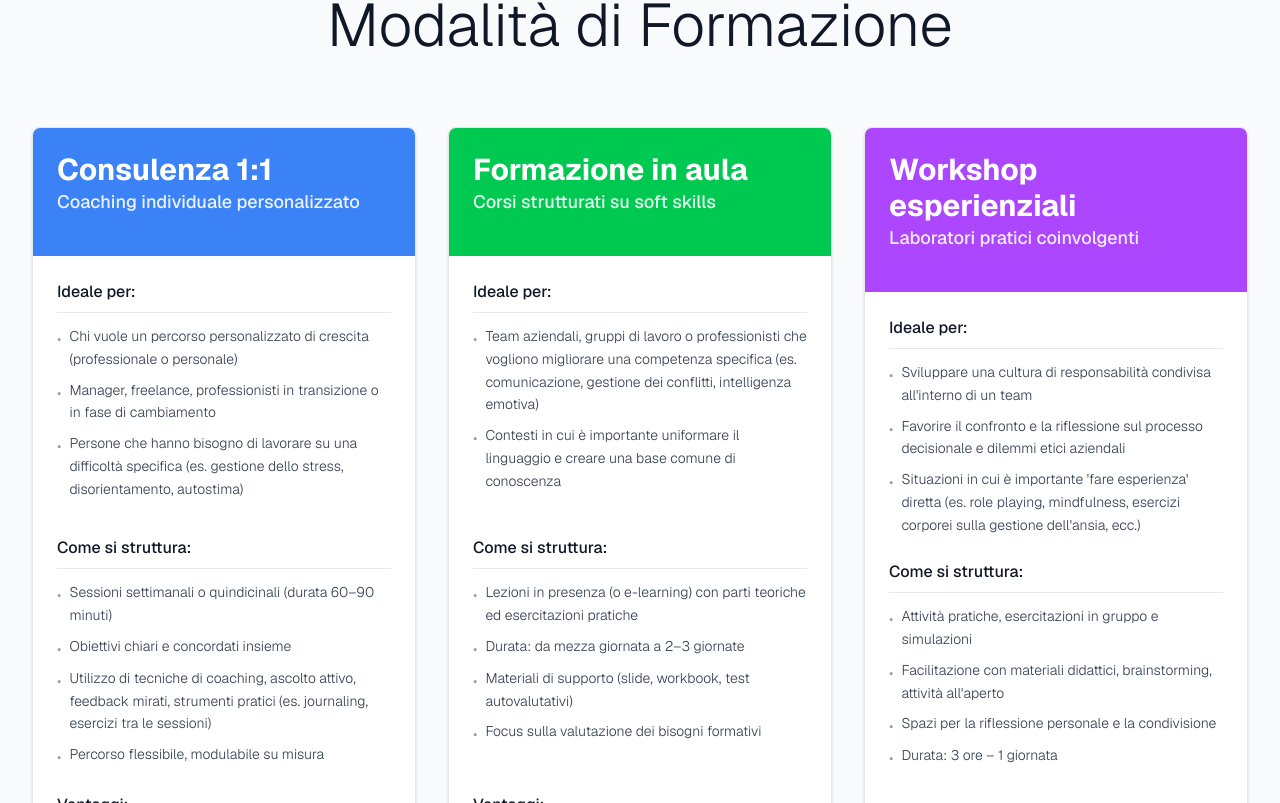
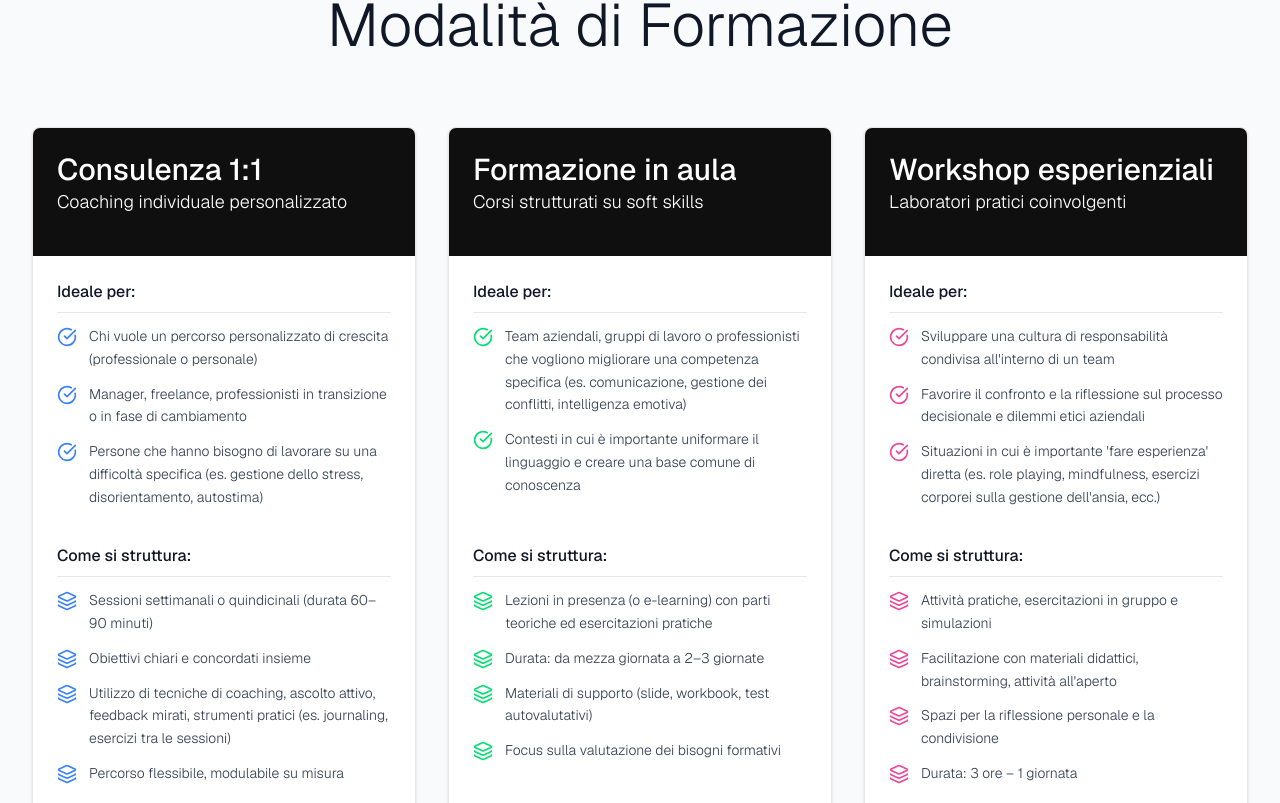
Before and after one commit to ezequiasaramburu/martina-website, a Next.js app: page /coaching in a window 1280 px wide. Shown: the part 677-1480 px from the top of the page. Built offline with nearby package versions, Linux system fonts and the light colour scheme.

Commit message:
update modality cards

```diff
--- a/src/components/CoachingModalities.tsx
+++ b/src/components/CoachingModalities.tsx
@@ -1,10 +1,11 @@
 "use client";
 
 import Link from "next/link";
+import { CheckCircle, Layers, Award } from "lucide-react";
 
 interface DetailSection {
   title: string;
-  items: string[];
+  items: { text: string; icon: React.ComponentType<{ className?: string }> }[];
 }
 
 interface CoachingModalityProps {
@@ -20,34 +21,45 @@ const CoachingModalityCard = ({
   accentColor,
   sections,
 }: CoachingModalityProps) => {
+  const colorMap: { [key: string]: string } = {
+    "bg-blue-500": "text-blue-500",
+    "bg-green-400": "text-green-400",
+    "bg-pink-500": "text-pink-500",
+  };
+
+  const iconColor = colorMap[accentColor] || "text-gray-500";
+
   return (
     <div className="bg-white rounded-lg shadow-sm border border-gray-200 overflow-hidden flex flex-col h-full">
-      {/* Header */}
-      <div className={`${accentColor} p-6 text-white`}>
+      <div className="bg-dark-900 p-6 text-white">
         <div className="flex items-center mb-4">
           <div>
-            <h3 className="text-2xl md:text-3xl font-bold">{title}</h3>
-            <p className="text-lg font-medium opacity-90">{subtitle}</p>
+            <h3 className="text-2xl md:text-3xl font-medium">{title}</h3>
+            <p className="text-lg font-light">{subtitle}</p>
           </div>
         </div>
       </div>
 
-      {/* Content */}
       <div className="p-6 grid grid-rows-3 gap-6 flex-1">
         {sections.map((section, index) => (
           <div key={index} className="flex-1 space-y-3">
             <h4 className="text-base font-medium text-gray-900 border-b border-gray-200 pb-2">
               {section.title}
             </h4>
-            <ul className="space-y-2">
-              {section.items.map((item, itemIndex) => (
-                <li key={itemIndex} className="flex items-start">
-                  <span className="text-gray-400 mr-2 mt-1 text-sm">•</span>
-                  <span className="text-gray-700 font-light leading-relaxed text-sm">
-                    {item}
-                  </span>
-                </li>
-              ))}
+            <ul className="space-y-3">
+              {section.items.map((item, itemIndex) => {
+                const IconComponent = item.icon;
+                return (
+                  <li key={itemIndex} className="flex items-start">
+                    <div className="flex-shrink-0 mr-3 mt-0.5">
+                      <IconComponent className={`h-5 w-5 ${iconColor}`} />
+                    </div>
+                    <span className="text-gray-700 font-light leading-relaxed text-sm">
+                      {item.text}
+                    </span>
+                  </li>
+                );
+              })}
             </ul>
           </div>
         ))}
@@ -66,26 +78,56 @@ const CoachingModalities = () => {
         {
           title: "Ideale per:",
           items: [
-            "Chi vuole un percorso personalizzato di crescita (professionale o personale)",
-            "Manager, freelance, professionisti in transizione o in fase di cambiamento",
-            "Persone che hanno bisogno di lavorare su una difficoltà specifica (es. gestione dello stress, disorientamento, autostima)",
+            {
+              text: "Chi vuole un percorso personalizzato di crescita (professionale o personale)",
+              icon: CheckCircle,
+            },
+            {
+              text: "Manager, freelance, professionisti in transizione o in fase di cambiamento",
+              icon: CheckCircle,
+            },
+            {
+              text: "Persone che hanno bisogno di lavorare su una difficoltà specifica (es. gestione dello stress, disorientamento, autostima)",
+              icon: CheckCircle,
+            },
           ],
         },
         {
           title: "Come si struttura:",
           items: [
-            "Sessioni settimanali o quindicinali (durata 60–90 minuti)",
-            "Obiettivi chiari e concordati insieme",
-            "Utilizzo di tecniche di coaching, ascolto attivo, feedback mirati, strumenti pratici (es. journaling, esercizi tra le sessioni)",
-            "Percorso flessibile, modulabile su misura",
+            {
+              text: "Sessioni settimanali o quindicinali (durata 60–90 minuti)",
+              icon: Layers,
+            },
+            {
+              text: "Obiettivi chiari e concordati insieme",
+              icon: Layers,
+            },
+            {
+              text: "Utilizzo di tecniche di coaching, ascolto attivo, feedback mirati, strumenti pratici (es. journaling, esercizi tra le sessioni)",
+              icon: Layers,
+            },
+            {
+              text: "Percorso flessibile, modulabile su misura",
+              icon: Layers,
+            },
           ],
         },
         {
           title: "Vantaggi:",
           items: [
-            "Altissima personalizzazione",
-            "Maggiore profondità e introspezione",
-            "Possibilità di affrontare anche blocchi emotivi o relazionali",
+            {
+              text: "Altissima personalizzazione",
+              icon: Award,
+            },
+            {
+              text: "Maggiore profondità e introspezione",
+              icon: Award,
+            },
+            {
+              text: "Possibilità di affrontare anche blocchi emotivi o relazionali",
+              icon: Award,
+            },
           ],
         },
       ],
@@ -93,30 +135,57 @@ const CoachingModalities = () => {
     {
       title: "Formazione in aula",
       subtitle: "Corsi strutturati su soft skills",
-      accentColor: "bg-green-500",
+      accentColor: "bg-green-400",
       sections: [
         {
           title: "Ideale per:",
           items: [
-            "Team aziendali, gruppi di lavoro o professionisti che vogliono migliorare una competenza specifica (es. comunicazione, gestione dei conflitti, intelligenza emotiva)",
-            "Contesti in cui è importante uniformare il linguaggio e creare una base comune di conoscenza",
+            {
+              text: "Team aziendali, gruppi di lavoro o professionisti che vogliono migliorare una competenza specifica (es. comunicazione, gestione dei conflitti, intelligenza emotiva)",
+              icon: CheckCircle,
+            },
+            {
+              text: "Contesti in cui è importante uniformare il linguaggio e creare una base comune di conoscenza",
+              icon: CheckCircle,
+            },
           ],
         },
         {
           title: "Come si struttura:",
           items: [
-            "Lezioni in presenza (o e-learning) con parti teoriche ed esercitazioni pratiche",
-            "Durata: da mezza giornata a 2–3 giornate",
-            "Materiali di supporto (slide, workbook, test autovalutativi)",
-            "Focus sulla valutazione dei bisogni formativi",
+            {
+              text: "Lezioni in presenza (o e-learning) con parti teoriche ed esercitazioni pratiche",
+              icon: Layers,
+            },
+            {
+              text: "Durata: da mezza giornata a 2–3 giornate",
+              icon: Layers,
+            },
+            {
+              text: "Materiali di supporto (slide, workbook, test autovalutativi)",
+              icon: Layers,
+            },
+            {
+              text: "Focus sulla valutazione dei bisogni formativi",
+              icon: Layers,
+            },
           ],
         },
         {
           title: "Vantaggi:",
           items: [
-            "Stimola l'apprendimento collettivo",
-            "Favorisce il confronto tra pari, il feedback sulle prestazioni e risparmio di tempo e costi",
-            "Creazione di senso di appartenenza e di gruppo",
+            {
+              text: "Stimola l'apprendimento collettivo",
+              icon: Award,
+            },
+            {
+              text: "Favorisce il confronto tra pari, il feedback sulle prestazioni e risparmio di tempo e costi",
+              icon: Award,
+            },
+            {
+              text: "Creazione di senso di appartenenza e di gruppo",
+              icon: Award,
+            },
           ],
         },
       ],
@@ -124,31 +193,61 @@ const CoachingModalities = () => {
     {
       title: "Workshop esperienziali",
       subtitle: "Laboratori pratici coinvolgenti",
-      accentColor: "bg-purple-500",
+      accentColor: "bg-pink-500",
       sections: [
         {
           title: "Ideale per:",
           items: [
-            "Sviluppare una cultura di responsabilità condivisa all'interno di un team",
-            "Favorire il confronto e la riflessione sul processo decisionale e dilemmi etici aziendali",
-            "Situazioni in cui è importante 'fare esperienza' diretta (es. role playing, mindfulness, esercizi corporei sulla gestione dell'ansia, ecc.)",
+            {
+              text: "Sviluppare una cultura di responsabilità condivisa all'interno di un team",
+              icon: CheckCircle,
+            },
+            {
+              text: "Favorire il confronto e la riflessione sul processo decisionale e dilemmi etici aziendali",
+              icon: CheckCircle,
+            },
+            {
+              text: "Situazioni in cui è importante 'fare esperienza' diretta (es. role playing, mindfulness, esercizi corporei sulla gestione dell'ansia, ecc.)",
+              icon: CheckCircle,
+            },
           ],
         },
         {
           title: "Come si struttura:",
           items: [
-            "Attività pratiche, esercitazioni in gruppo e simulazioni",
-            "Facilitazione con materiali didattici, brainstorming, attività all'aperto",
-            "Spazi per la riflessione personale e la condivisione",
-            "Durata: 3 ore – 1 giornata",
+            {
+              text: "Attività pratiche, esercitazioni in gruppo e simulazioni",
+              icon: Layers,
+            },
+            {
+              text: "Facilitazione con materiali didattici, brainstorming, attività all'aperto",
+              icon: Layers,
+            },
+            {
+              text: "Spazi per la riflessione personale e la condivisione",
+              icon: Layers,
+            },
+            {
+              text: "Durata: 3 ore – 1 giornata",
+              icon: Layers,
+            },
           ],
         },
         {
           title: "Vantaggi:",
           items: [
-            "Apprendimento esperienziale (learning by doing)",
-            "Forte coinvolgimento emotivo e motivazionale",
-            "Alto impatto trasformativo e di motivazione",
+            {
+              text: "Apprendimento esperienziale (learning by doing)",
+              icon: Award,
+            },
+            {
+              text: "Forte coinvolgimento emotivo e motivazionale",
+              icon: Award,
+            },
+            {
+              text: "Alto impatto trasformativo e di motivazione",
+              icon: Award,
+            },
           ],
         },
       ],
@@ -159,12 +258,10 @@ const CoachingModalities = () => {
     <>
       <section className="bg-gray-50 pt-20 pb-10 px-8">
         <div className="max-w-7xl mx-auto">
-          {/* Section Title */}
           <h2 className="text-4xl md:text-5xl lg:text-6xl font-light text-gray-900 text-center mb-16 leading-tight">
             Modalità di Formazione
           </h2>
 
-          {/* Modalities Grid */}
           <div className="grid grid-cols-1 lg:grid-cols-3 gap-8 items-stretch">
             {modalities.map((modality, index) => (
               <CoachingModalityCard key={index} {...modality} />
```
